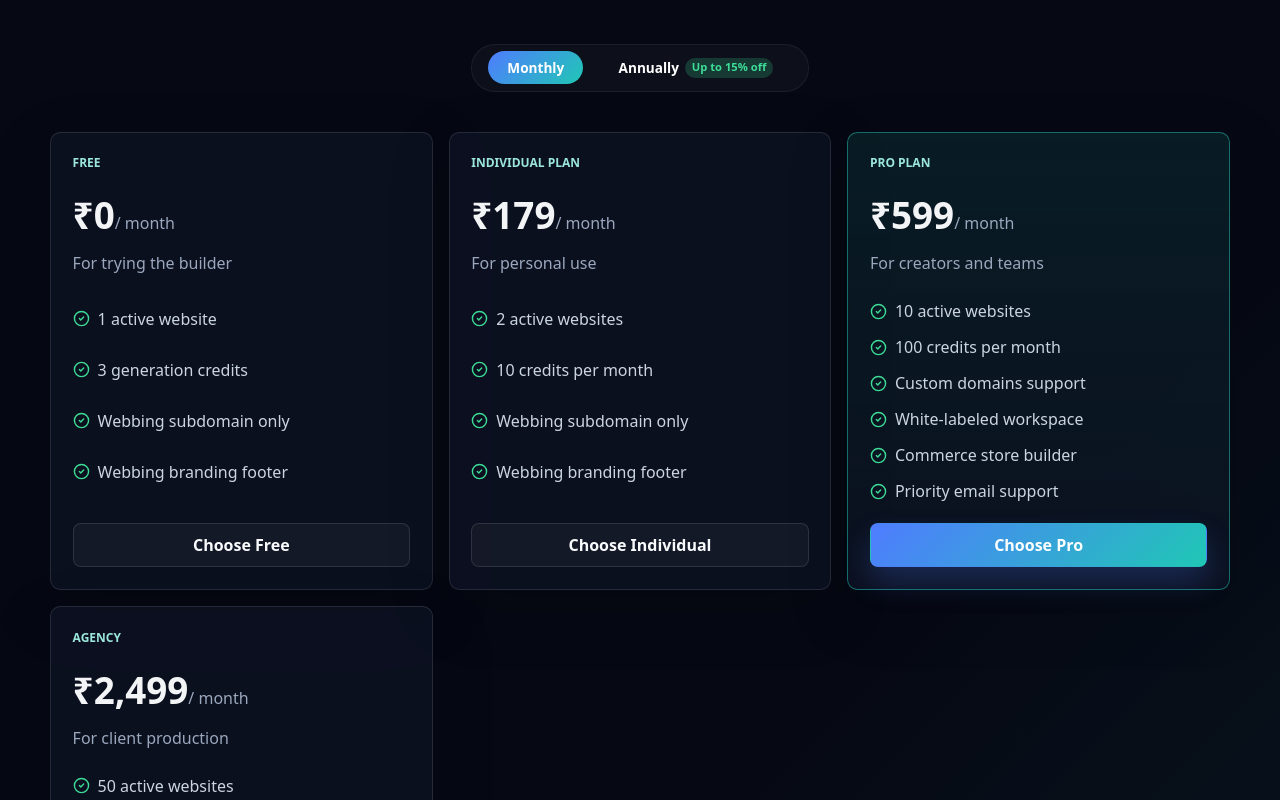
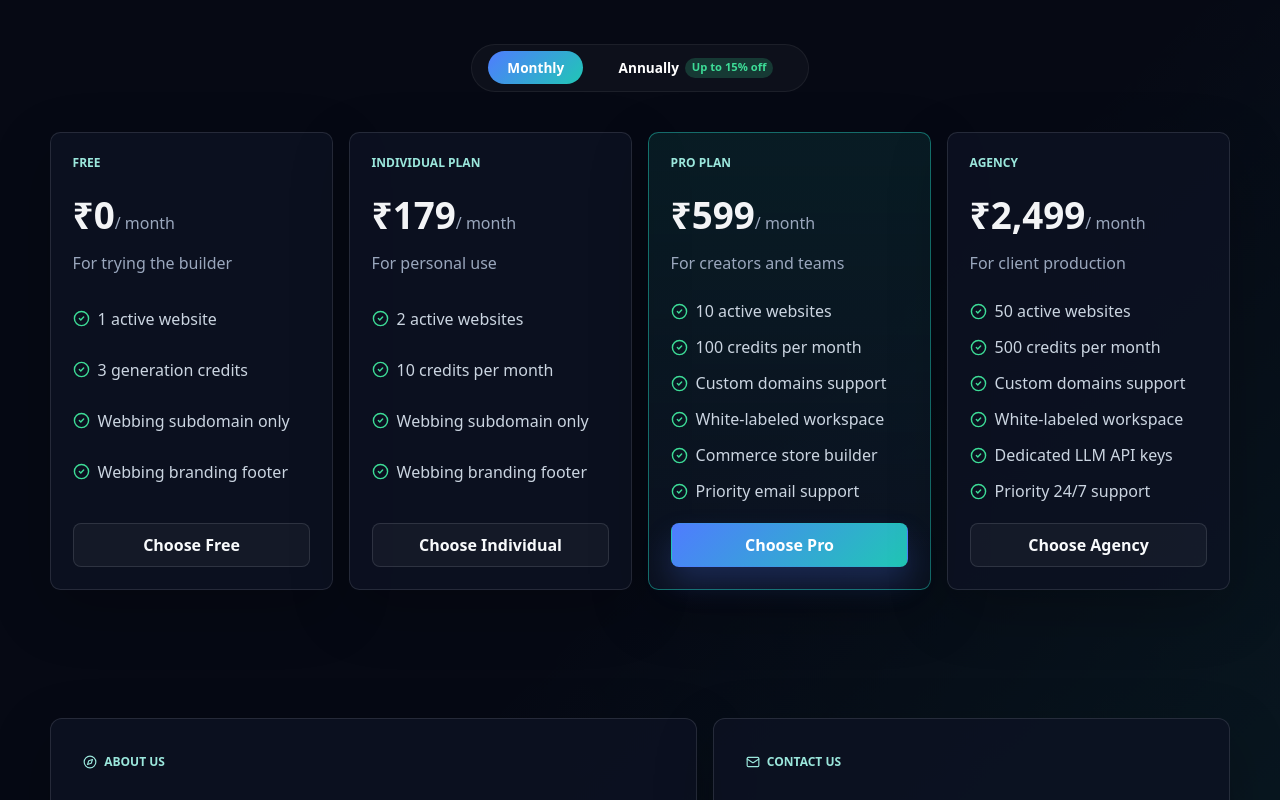
Before and after one commit to jayarampogakula/webbing, a Next.js app in the folder apps/web/: page / in a window 1280 px wide. Shown: the part 2180-2980 px from the top of the page. Built offline with nearby package versions, Linux system fonts and the light colour scheme; no server answers.

Commit message:
fix: lay out pricing grid cards in 4 columns side-by-side using auto-fit minmax responsive grid template

```diff
--- a/apps/web/src/app/globals.css
+++ b/apps/web/src/app/globals.css
@@ -343,7 +343,7 @@ option {
 
 .pricing-grid {
   display: grid;
-  grid-template-columns: repeat(3, minmax(0, 1fr));
+  grid-template-columns: repeat(auto-fit, minmax(240px, 1fr));
   gap: 1rem;
 }
 
```
